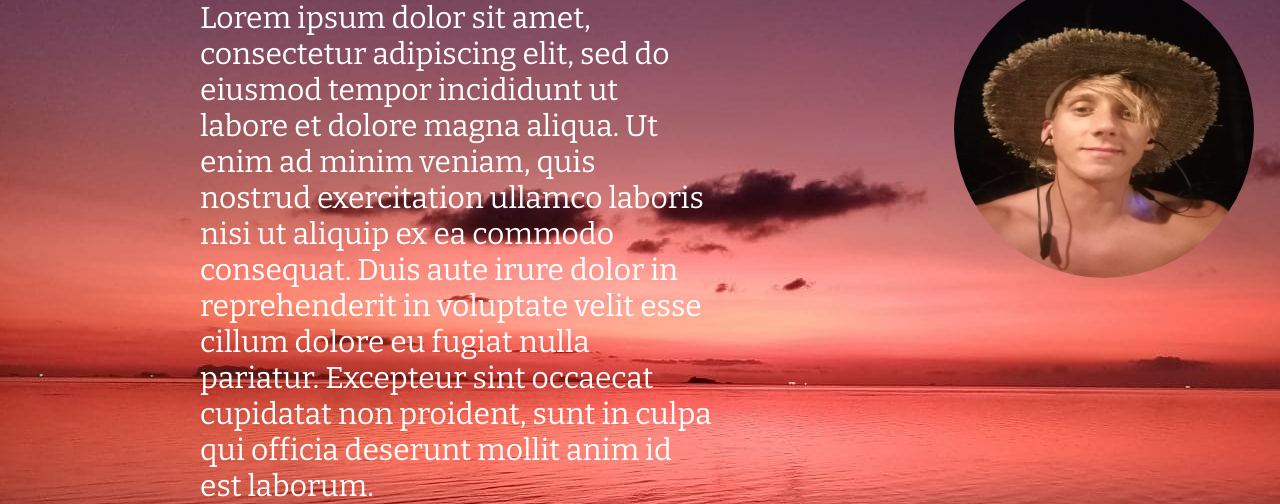
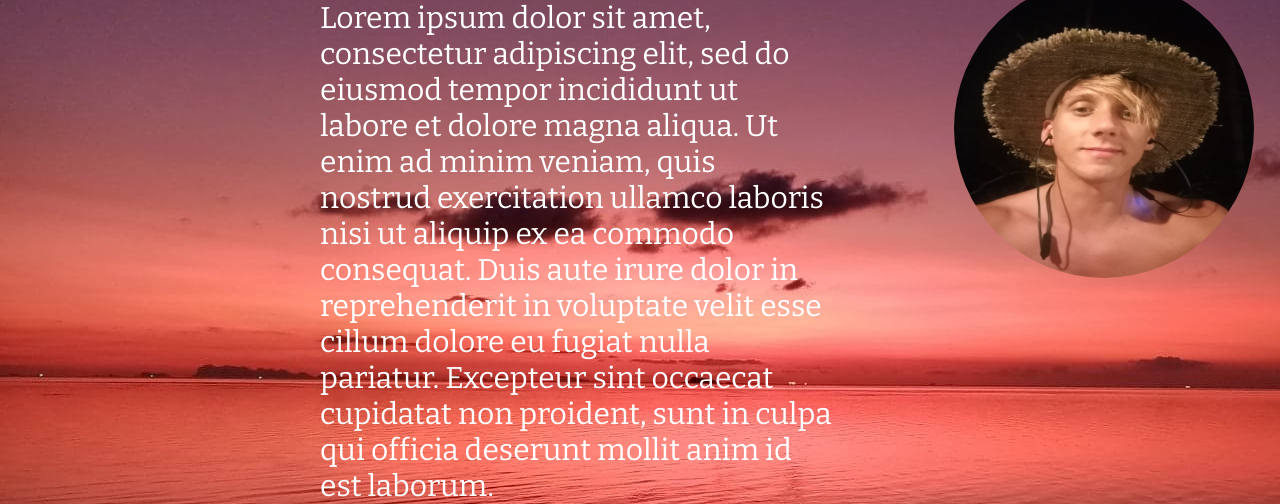
Before and after one commit to lysegroenn/lysegroenn.github.io, a plain HTML site: page index.html in a window 1280 px wide. Shown: the part 138-642 px from the top of the page. Drawn offline with nearby package versions, Linux system fonts and the light colour scheme; files whose address does not match are found by name.

Commit message:
Update main.css

```diff
--- a/main.css
+++ b/main.css
@@ -120,7 +120,7 @@ nav > ul {
 
 section {
   padding-top: 10vh;
-  padding-left: 25vh;
+  padding-left: 25vw;
 }
 .paragraph > p {
   font-size: 30px;
```
